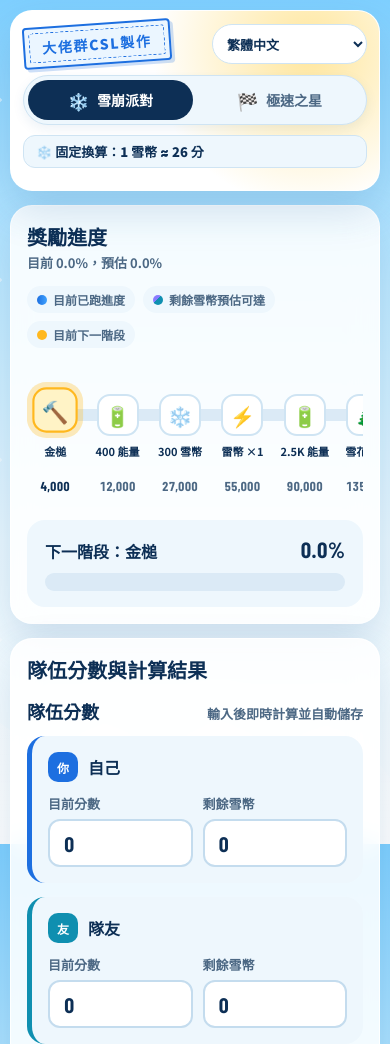
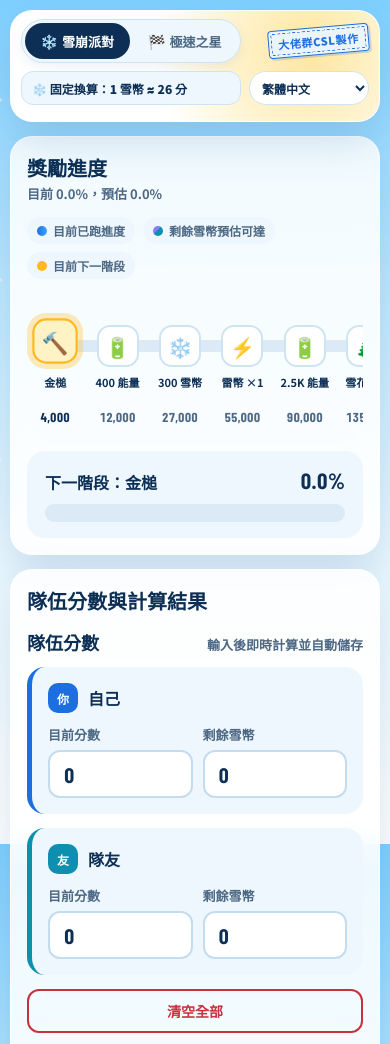
Before and after one commit to Der46/snow-calc, a plain HTML site: page index.html in a window 390 px wide. Shown: the top 1044 px of the page. Drawn offline with nearby package versions, Linux system fonts and the light colour scheme; a web font is replaced by a local one.

Commit message:
style: switch on left, stamp on right; compact mobile title bar
- Desktop: event switch on the left, CSL stamp and language on the right
- Mobile: smaller stamp beside the switch, rate + language share a row,
  tighter controls so the sticky bar takes much less height

Co-Authored-By: Claude Opus 5.5 <noreply@anthropic.com>

```diff
--- a/style.css
+++ b/style.css
@@ -244,10 +244,10 @@ body {
     z-index: 20;
     overflow: hidden;
     display: grid;
-    grid-template-columns: auto auto 1fr auto;
+    grid-template-columns: auto 1fr auto auto;
     grid-template-areas:
-        "stamp mode . lang"
-        "rate rate rounds rounds";
+        "mode . stamp lang"
+        "rate . rounds rounds";
     align-items: center;
     column-gap: 18px;
     row-gap: 14px;
@@ -260,7 +260,7 @@ body {
     position: relative;
 }
 
-.credit-stamp { grid-area: stamp; }
+.credit-stamp { grid-area: stamp; justify-self: end; }
 .mode-switch { grid-area: mode; }
 .language-select { grid-area: lang; }
 .fixed-rate { grid-area: rate; justify-self: start; }
@@ -359,7 +359,6 @@ body {
     border-radius: 4px;
     background: var(--stamp-bg);
     color: var(--stamp-ink);
-    justify-self: start;
     transform: rotate(-4deg);
     box-shadow: 3px 3px 0 var(--stamp-shadow);
 }
@@ -985,29 +984,44 @@ input:focus {
         top: 0;
         grid-template-columns: 1fr auto;
         grid-template-areas:
-            "stamp lang"
-            "mode mode"
-            "rate rate"
+            "mode stamp"
+            "rate lang"
             "rounds rounds";
-        column-gap: 10px;
-        row-gap: 10px;
-        padding: 12px;
+        column-gap: 8px;
+        row-gap: 8px;
+        padding: 8px 10px;
         margin-bottom: 14px;
     }
 
     [data-mode="speed"] .hero {
-        padding-top: 22px;
+        padding-top: 16px;
+    }
+
+    [data-mode="speed"] .hero::before {
+        height: 8px;
+        border-bottom-width: 2px;
+        background-size: 8px 8px;
+    }
+
+    .credit-stamp {
+        padding: 2px;
+        border-width: 1.5px;
+        box-shadow: 2px 2px 0 var(--stamp-shadow);
+        transform: rotate(-5deg);
     }
 
     .credit-stamp span {
-        padding: 4px 12px;
-        font-size: 14px;
+        padding: 2px 6px;
+        border-width: 1px;
+        font-size: 11px;
+        letter-spacing: 0.06em;
     }
 
     .fixed-rate {
         justify-self: stretch;
-        padding: 6px 12px;
-        font-size: 13px;
+        min-height: 34px;
+        padding: 4px 10px;
+        font-size: 12px;
     }
 
     .round-switch {
@@ -1021,33 +1035,41 @@ input:focus {
 
     .mode-switch {
         display: flex;
+        padding: 3px;
+        gap: 3px;
     }
 
     .mode-tab {
         flex: 1;
         justify-content: center;
-        min-height: 40px;
-        padding: 6px 10px;
+        gap: 4px;
+        min-height: 36px;
+        padding: 4px 6px;
+        font-size: 13px;
+    }
+
+    .mode-icon {
         font-size: 14px;
     }
 
     .language-select {
-        min-height: 40px;
-        padding: 6px 10px;
-        font-size: 13px;
+        min-height: 34px;
+        max-width: 120px;
+        padding: 4px 8px;
+        font-size: 12px;
     }
 
     .round-switch {
         display: grid;
         grid-template-columns: repeat(3, 1fr);
         gap: 8px;
-        padding: 0 4px;
+        padding: 0 4px 2px;
     }
 
     .round-tab {
-        min-height: 40px;
-        padding: 6px 4px;
-        font-size: 14px;
+        min-height: 36px;
+        padding: 4px;
+        font-size: 13px;
     }
 
     .section-title {
```
